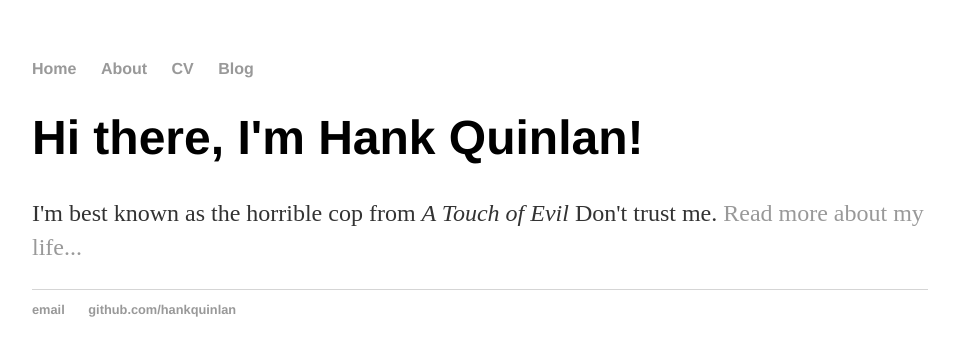
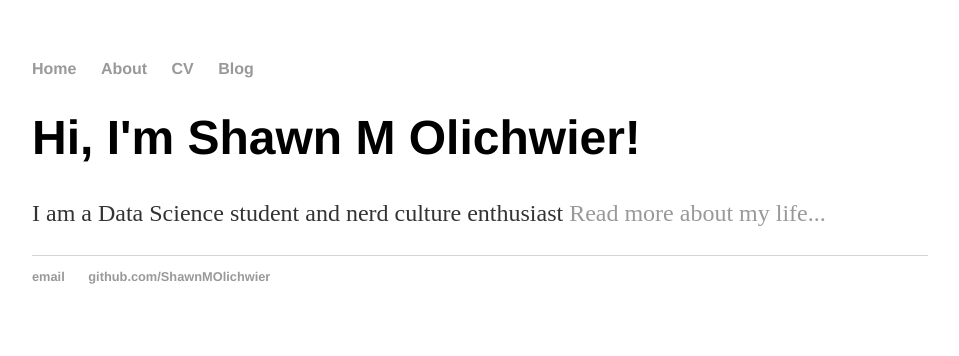
Before and after one commit to ShawnMOlichwier/ShawnMOlichwier.github.io, a Jekyll site: the page built from index.html, in a window 1280 px wide. Shown: the top 356 px of the page, without its empty margins (160-1119 px from the left). Built offline with Jekyll 4.4.1, drawn with Linux system fonts in a browser that asks for light colours.

Commit message:
Update index.html

```diff
--- a/index.html
+++ b/index.html
@@ -1,30 +1,8 @@
-<!DOCTYPE html>
-<html>
-    <head>
-        <title>Hank Quinlan, Horrible Cop</title>
-        <!-- link to main stylesheet -->
-		<link rel="stylesheet" type="text/css" href="/css/main.css">
-    </head>
-    <body>
-        <nav>
-            <ul>
-                <li><a href="/">Home</a></li>
-                <li><a href="/about">About</a></li>
-                <li><a href="/cv">CV</a></li>
-                <li><a href="/blog">Blog</a></li>
-            </ul>
-        </nav>
-        <div class="container">
-            <div class="blurb">
-                <h1>Hi there, I'm Hank Quinlan!</h1>
-                <p>I'm best known as the horrible cop from <em>A Touch of Evil</em> Don't trust me. <a href="/about">Read more about my life...</a></p>
-            </div><!-- /.blurb -->
-        </div><!-- /.container -->
-        <footer>
-            <ul>
-                <li><a href="mailto:hankquinlanhub@gmail.com">email</a></li>
-                <li><a href="https://github.com/hankquinlan">github.com/hankquinlan</a></li>
-            </ul>
-        </footer>
-    </body>
-</html>
+---
+layout: default
+title: Shawn Olichwier, Explorer of Data Science and Beyond
+---
+<div class="blurb">
+	<h1>Hi, I'm Shawn M Olichwier!</h1>
+	<p>I am a Data Science student and nerd culture enthusiast <a href="/about">Read more about my life...</a></p>
+</div><!-- /.blurb -->
```
